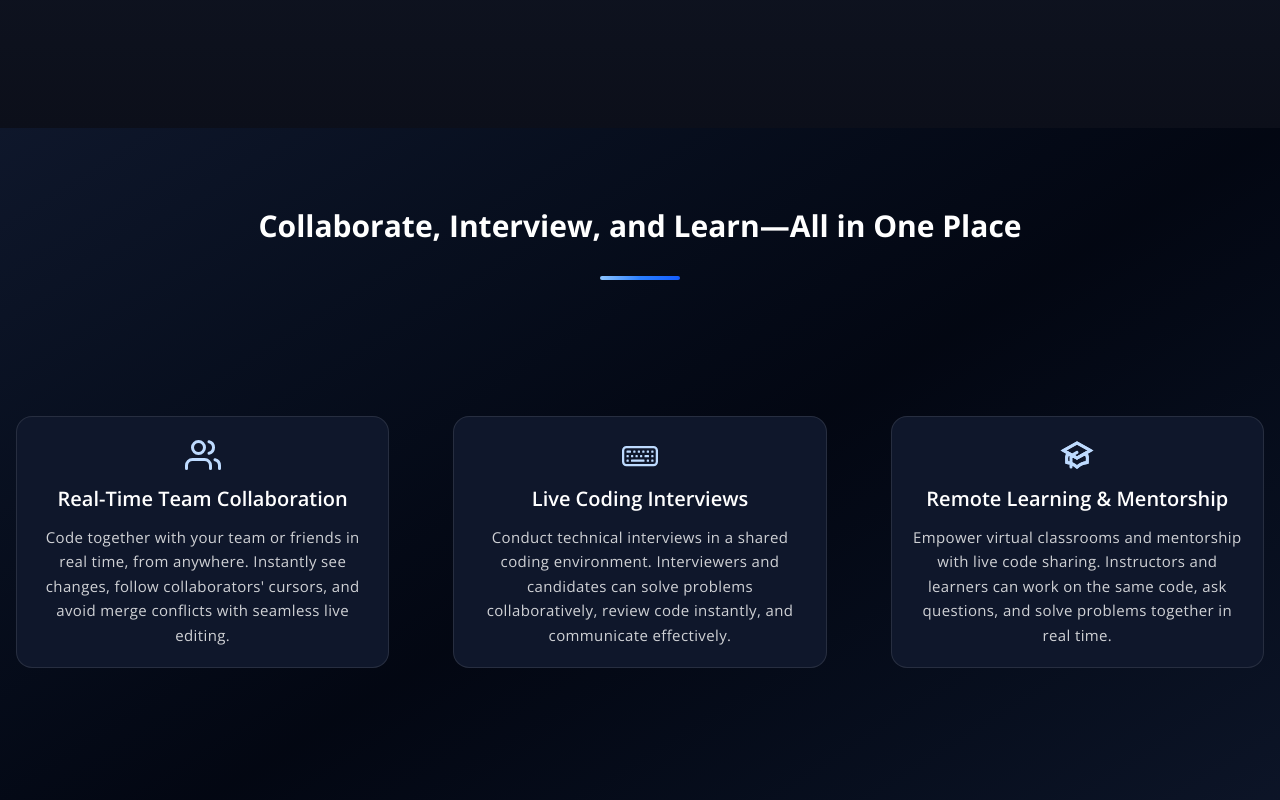
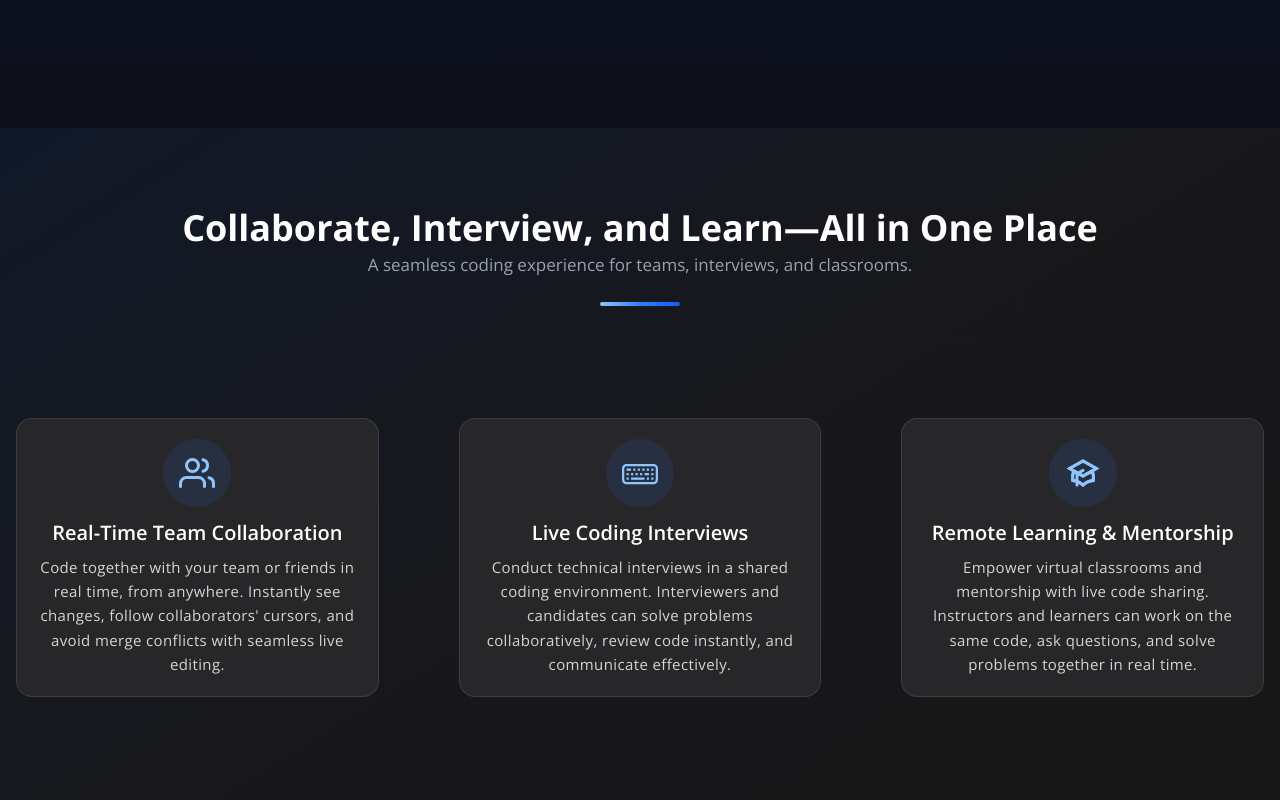
Before and after one commit to dev-ankit-mishra/collab-code-editor, a React (Vite) app in the folder client/: page / in a window 1280 px wide. Shown: the part 680-1480 px from the top of the page. Built offline with nearby package versions, Linux system fonts and the light colour scheme; no server answers.

Commit message:
improved the visual heirarchy

```diff
--- a/client/src/components/Features.tsx
+++ b/client/src/components/Features.tsx
@@ -9,40 +9,44 @@ export default function Features() {
       title: "Real-Time Team Collaboration",
       description:
         "Code together with your team or friends in real time, from anywhere. Instantly see changes, follow collaborators' cursors, and avoid merge conflicts with seamless live editing.",
-      icon: <FiUsers className="text-4xl text-blue-200" />
+      icon: <FiUsers className="text-4xl text-blue-300" />
     },
     {
       id: 2,
       title: "Live Coding Interviews",
       description:
         "Conduct technical interviews in a shared coding environment. Interviewers and candidates can solve problems collaboratively, review code instantly, and communicate effectively.",
-      icon: <BsKeyboard className="text-4xl text-blue-200" />
+      icon: <BsKeyboard className="text-4xl text-blue-300" />
     },
     {
       id: 3,
       title: "Remote Learning & Mentorship",
       description:
         "Empower virtual classrooms and mentorship with live code sharing. Instructors and learners can work on the same code, ask questions, and solve problems together in real time.",
-      icon: <HiOutlineAcademicCap className="text-4xl text-blue-200" />
+      icon: <HiOutlineAcademicCap className="text-4xl text-blue-300" />
     }
   ];
 
   return (
-    <main className="min-h-screen bg-gradient-to-br from-slate-900 via-gray-950 to-slate-900 py-16 px-4 text-white">
+    <main className="min-h-screen bg-gradient-to-br from-gray-900 via-zinc-900 to-neutral-900 py-16 px-4 text-white">
       <div className="max-w-7xl mx-auto text-center">
-        <h2 className="text-2xl md:text-3xl mt-4 font-bold">
+        <div>
+          <h2 className="text-2xl md:text-4xl mt-4 mb-1 font-bold">
           Collaborate, Interview, and Learn—All in One Place
         </h2>
-        <div className="w-20 h-1 bg-gradient-to-r from-blue-300 via-blue-500 to-blue-600  rounded-lg mx-auto mt-8 mb-12 hover:w-28 transition duration-300" />
+          <p className="text-gray-400 text-[17px] mb-6">A seamless coding experience for teams, interviews, and classrooms.</p>
+        </div>
 
-        <div className="grid grid-cols-1 md:grid-cols-2 lg:grid-cols-3 gap-16 justify-items-center pt-22">
+        <div className="w-20 h-1 bg-gradient-to-r from-blue-300 via-blue-500 to-blue-600  rounded-lg mx-auto  mb-12 hover:w-32 transition duration-500" />
+
+        <div className="grid grid-cols-1 md:grid-cols-2 lg:grid-cols-3 gap-20 justify-items-center pt-16">
           {features.map(({ id, title, description, icon }) => (
             <div
               key={id}
-              className="bg-slate-900 border border-white/10 rounded-2xl w-full max-w-sm p-5 hover:shadow-lg transition"
+              className="bg-zinc-800 border border-white/10 rounded-2xl w-full max-w-sm p-5 hover:shadow-xl hover:scale-102 transition-all duration-300 ease-in-out"
             >
-              <div className="mb-3 flex items-center justify-center">{icon}</div>
-              <h3 className="text-xl font-semibold text-center mb-3">{title}</h3>
+              <div className="mb-3 flex items-center justify-center"><div className='bg-blue-500/10 rounded-full p-4'>{icon}</div></div>
+              <h3 className="text-xl font-semibold text-center mb-2">{title}</h3>
               <p className="text-white/80 text-[15px] text-center tracking-wide leading-relaxed">{description}</p>
             </div>
           ))}
```
